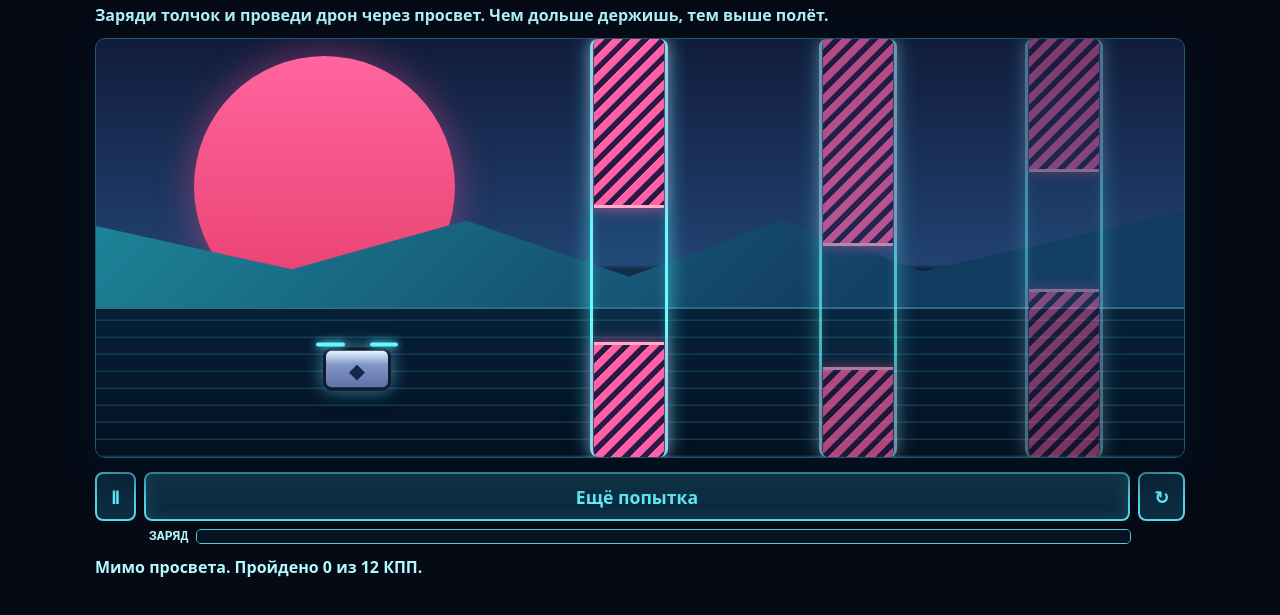
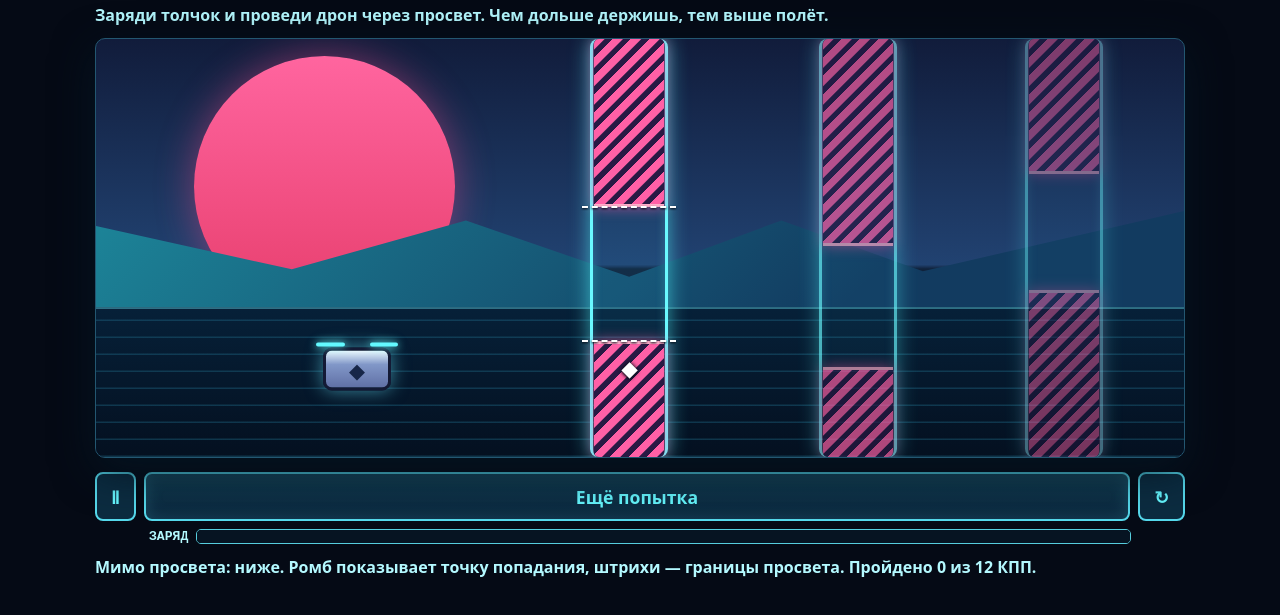
Before and after one commit to smart-tinker/pulse-courier, a plain HTML site: page game/index.html in a window 1280 px wide. Both pictures are taken after a click on the button "Зажми, чтобы зарядить". Shown: the part 119-734 px from the top of the page. Drawn offline with Linux system fonts and the light colour scheme.

Commit message:
Show exact impact and gap after a miss (#3)

```diff
--- a/game/app.mjs
+++ b/game/app.mjs
@@ -2,6 +2,7 @@ import { TOTAL, FLIGHT, CHARGE, center, halfGap, height, newRun, land, nextBest
 const q=id=>document.getElementById(id);
 const stage=q('stage'), bestLabel=q('best'), drone=q('drone'), aim=q('aim'), launch=q('launch');
 const meter=q('charge'), status=q('status'), pause=q('pause'), retry=q('retry');
+const miss=q('miss'), impact=q('impact');
 const gates=[...document.querySelectorAll('.gate')], bestKey='pulse-courier.best.v1', timeKey='pulse-courier.time.v1';
 let best=0, bestTime=null;
 try {
@@ -9,7 +10,7 @@ try {
   const saved=Number(localStorage.getItem(timeKey));
   if(Number.isInteger(saved)&&saved>0)bestTime=saved;
 } catch {}
-let run, t, initial, charge, shot, paused, now;
+let run, t, initial, charge, shot, paused, now, missAt;
 const reduce=matchMedia('(prefers-reduced-motion: reduce)').matches;
 const format=n=>String(n).padStart(2,'0'), seconds=ms=>(ms/1000).toFixed(1)+' с';
 function hud(){
@@ -23,7 +24,7 @@ function hud(){
   launch.textContent=run.state==='ready'?'Зажми, чтобы зарядить':'Ещё попытка';
 }
 function reset(){
-  run=newRun();t=0;initial=true;charge=null;shot=null;paused=false;now=null;hud();
+  run=newRun();t=0;initial=true;charge=null;shot=null;paused=false;now=null;missAt=null;miss.hidden=true;impact.style.removeProperty('top');hud();
   status.textContent='Держи пробел или кнопку, затем отпусти.';
 }
 function begin(){
@@ -45,7 +46,13 @@ function finish(){
   run=land(run,shot.held,arrival);
   shot=null;
   if(run.gate>best){best=nextBest(best,run);try{localStorage.setItem(bestKey,String(best))}catch{}}
-  if(run.state==='lost')status.textContent='Мимо просвета. Пройдено '+run.gate+' из '+TOTAL+' КПП.';
+  if(run.state==='lost'){
+    missAt=arrival;
+    impact.style.top=run.y+'%';
+    miss.hidden=false;
+    const where=run.y<center(previous,arrival)?'выше':'ниже';
+    status.textContent='Мимо просвета: '+where+'. Ромб показывает точку попадания, штрихи — границы просвета. Пройдено '+run.gate+' из '+TOTAL+' КПП.';
+  }
   else if(run.state==='won'){
     const elapsed=Math.round(arrival);
     if(bestTime===null||elapsed<bestTime){bestTime=elapsed;try{localStorage.setItem(timeKey,String(bestTime))}catch{}}
@@ -74,7 +81,7 @@ function loop(stamp){
   gates.forEach((g,i)=>{
     const n=run.gate+i;
     g.hidden=n>=TOTAL;
-    if(!g.hidden){g.style.setProperty('--mid',center(n,t)+'%');g.style.setProperty('--gap',halfGap(n)+'%')}
+    if(!g.hidden){g.style.setProperty('--mid',center(n,missAt??t)+'%');g.style.setProperty('--gap',halfGap(n)+'%')}
   });
   requestAnimationFrame(loop);
 }
--- a/game/index.html
+++ b/game/index.html
@@ -5,7 +5,7 @@
 <section class="field" aria-label="Дрон и движущиеся ворота">
 <div class="sun"></div><div class="horizon"></div><div class="grid"></div>
 <div class="guide" id="aim"></div>
-<div class="gate one" aria-hidden="true"><i></i><b></b></div><div class="gate two" aria-hidden="true"><i></i><b></b></div><div class="gate three" aria-hidden="true"><i></i><b></b></div>
+<div class="gate one" aria-hidden="true"><i></i><b></b><div id="miss" hidden><span id="gap-top" class="gap-edge"></span><span id="gap-bottom" class="gap-edge"></span><span id="impact">◆</span></div></div><div class="gate two" aria-hidden="true"><i></i><b></b></div><div class="gate three" aria-hidden="true"><i></i><b></b></div>
 <div id="drone" aria-hidden="true"><i></i><b></b><span>◆</span></div>
 </section>
 <div class="control"><button id="pause" type="button" aria-pressed="false" aria-label="Пауза">Ⅱ</button><button id="launch" type="button">Зажми, чтобы зарядить</button><button id="retry" type="button" aria-label="Начать заново">↻</button></div>
--- a/game/style.css
+++ b/game/style.css
@@ -10,3 +10,8 @@ header{display:flex;align-items:center;justify-content:space-between;gap:12px;bo
 .control{display:grid;grid-template-columns:auto 1fr auto;gap:8px;margin-top:14px}button{font:800 clamp(.9rem,2vw,1.1rem) system-ui,sans-serif;min-height:49px;color:var(--mint);border:2px solid #55d8eb;background:#0c2c40;border-radius:8px;padding:8px 14px;touch-action:none;cursor:pointer}button:focus-visible{outline:3px solid var(--pink);outline-offset:3px}button:disabled{opacity:.66;cursor:default}#launch{background:linear-gradient(#123d51,#0a253c);box-shadow:inset 0 0 16px #4eb5c440}#launch[data-charging=true]{background:#1b5370}.power{display:flex;align-items:center;gap:8px;margin:8px 54px 0;font:750 .82rem ui-monospace,monospace}progress{appearance:none;width:100%;height:15px;border:1px solid #56cddd;border-radius:5px;overflow:hidden}progress::-webkit-progress-bar{background:#061422}progress::-webkit-progress-value{background:#66f8ff}progress::-moz-progress-bar{background:#66f8ff}
 @media(max-width:480px){main{width:calc(100% - 18px);padding-top:14px}.power{margin-inline:4px}.control button{padding-inline:9px}}
 .guide[data-aligned=true]{border-color:#c9ff6d;filter:drop-shadow(0 0 5px #a6ff6f)}
+
+#miss{position:absolute;inset:0}
+.gap-edge{position:absolute;left:-11px;right:-11px;border-top:2px dashed #fff;transform:translateY(-50%);filter:drop-shadow(0 1px 1px #050a15)}
+#gap-top{top:calc(var(--mid) - var(--gap))}#gap-bottom{top:calc(var(--mid) + var(--gap))}
+#impact{position:absolute;left:50%;transform:translate(-50%,-50%);font:900 1.25rem/1 system-ui,sans-serif;color:#fff;text-shadow:0 1px 3px #050a15,0 0 4px #050a15}
```
Also changed, not shown: test/browser.mjs (+32 -6 lines).
